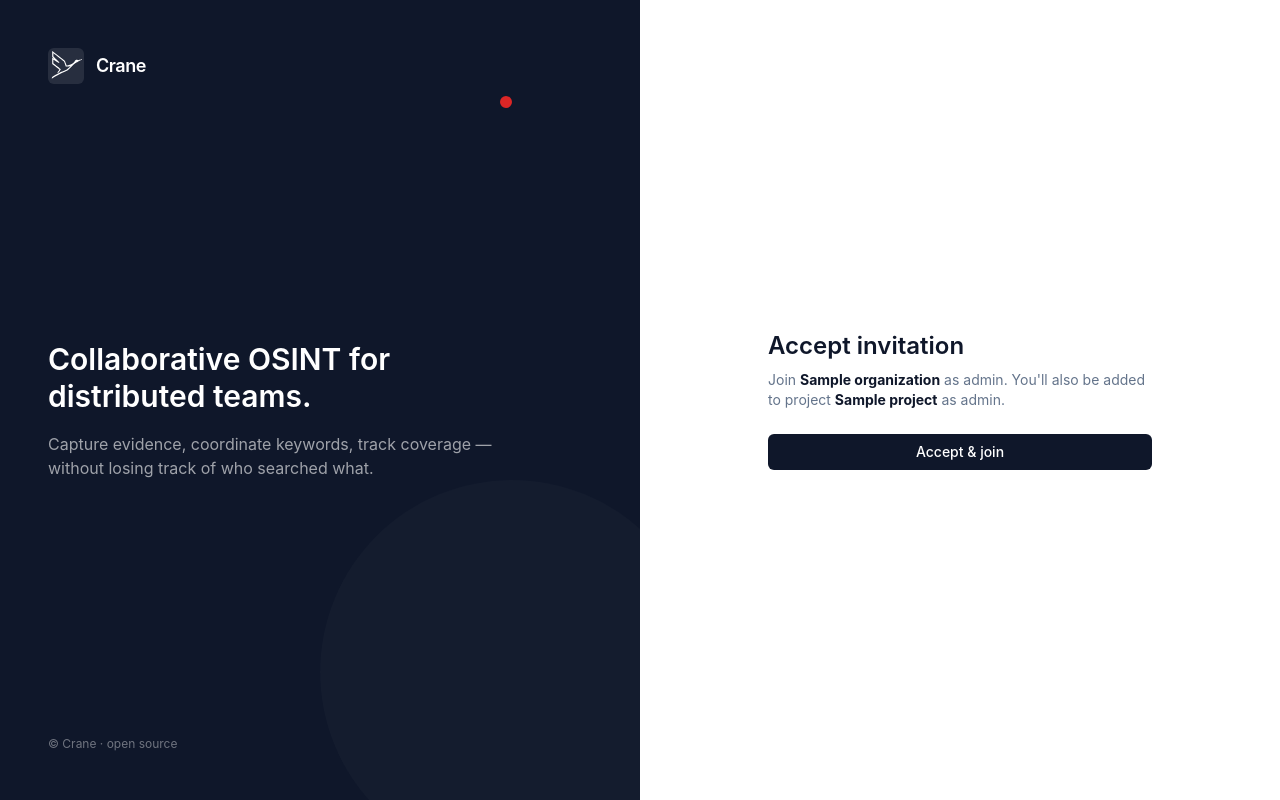
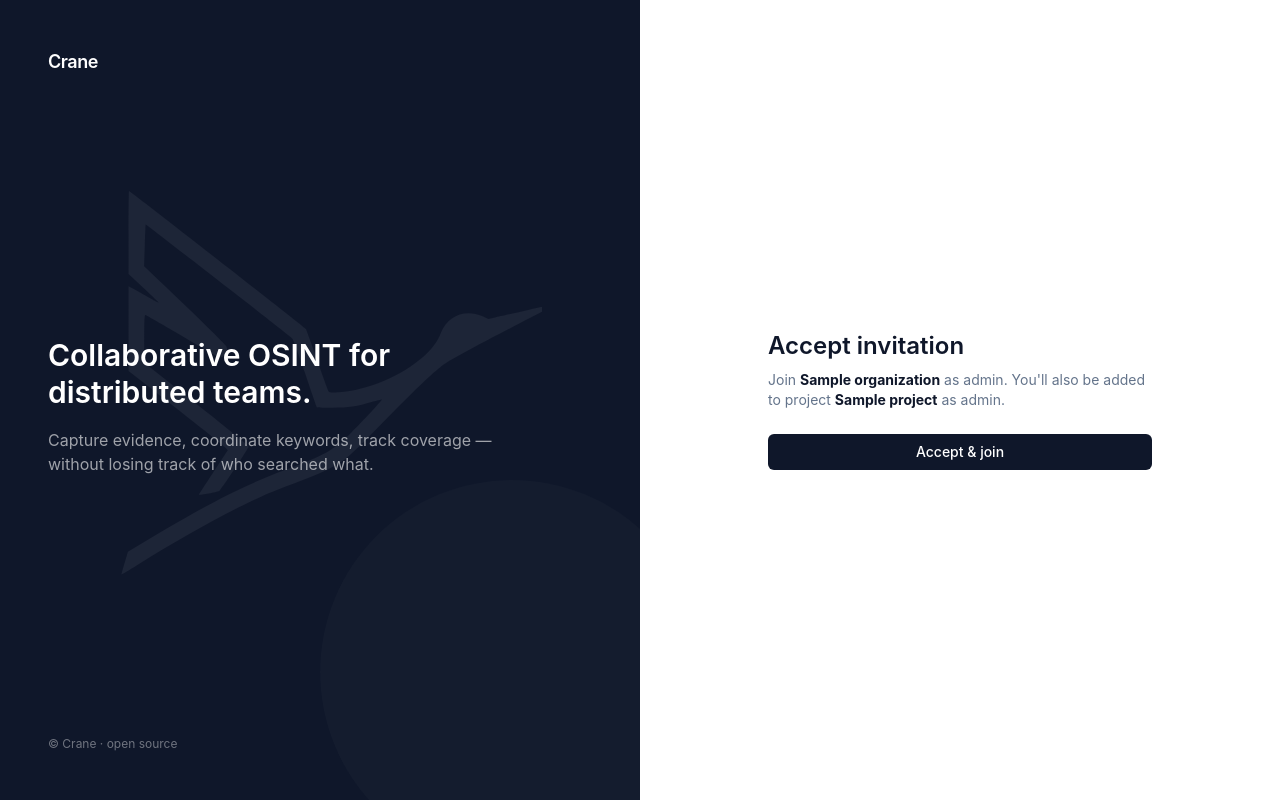
Before and after one commit to ganjasan/crane, a Django app: template templates/auth/invite_accept.html in a window 1280 px wide. Run offline with Django 5.2, Linux system fonts and the light colour scheme; tables that the repository leaves empty hold one stand-in row (values such as "Sample post"); the template is opened without the code that fills it: values that come from a table or form of the project are taken from there, most other values are stand-ins (such as "Sample title", 1, 10 or a date in 2020); some libraries are stand-ins or nearby versions.

Commit message:
Use a centered watermark crane on the auth brand panel
- Replace the top-left small icon-in-rounded-square with a full-panel
  centered watermark of the crane silhouette (text-white/[0.06]
  currentColor, ~70% panel width, behind the heading and copy).
- Drop the red decorative dot.
- Keep the "Crane" wordmark in the top-left, the headline + copy, and
  the subtle bottom-right halo, all wrapped in relative z-10 so they
  sit above the watermark.

Co-Authored-By: Claude Opus 4.7 (1M context) <noreply@anthropic.com>

```diff
--- a/templates/base_auth.html
+++ b/templates/base_auth.html
@@ -5,12 +5,13 @@
 <div class="min-h-screen grid lg:grid-cols-2">
   <!-- brand panel -->
   <div class="hidden lg:flex flex-col justify-between bg-crane-sidebar text-white p-12 relative overflow-hidden">
-    <div class="flex items-center gap-3">
-      <div class="w-9 h-9 rounded-md bg-white/10 flex items-center justify-center">
+    <!-- centered watermark crane -->
+    <div class="absolute inset-0 flex items-center justify-center pointer-events-none select-none text-white/[0.06]">
+      <div class="w-[70%] aspect-square">
         {% include "icons/crane.html" %}
       </div>
-      <div class="text-lg font-semibold tracking-tight">Crane</div>
     </div>
+    <div class="relative z-10 text-lg font-semibold tracking-tight">Crane</div>
     <div class="relative z-10">
       <div class="text-3xl font-semibold leading-tight max-w-md">
         Collaborative OSINT for distributed teams.
@@ -20,10 +21,9 @@
         track of who searched what.
       </div>
     </div>
-    <div class="text-xs text-white/40">© Crane · open source</div>
+    <div class="relative z-10 text-xs text-white/40">© Crane · open source</div>
     <!-- subtle decorative pattern -->
     <div class="absolute -right-16 -bottom-16 w-96 h-96 rounded-full bg-white/[0.02]"></div>
-    <div class="absolute right-32 top-24 w-3 h-3 rounded-full bg-crane-danger"></div>
   </div>
 
   <!-- form panel -->
```
Also changed, not shown: static/css/crane.css.
